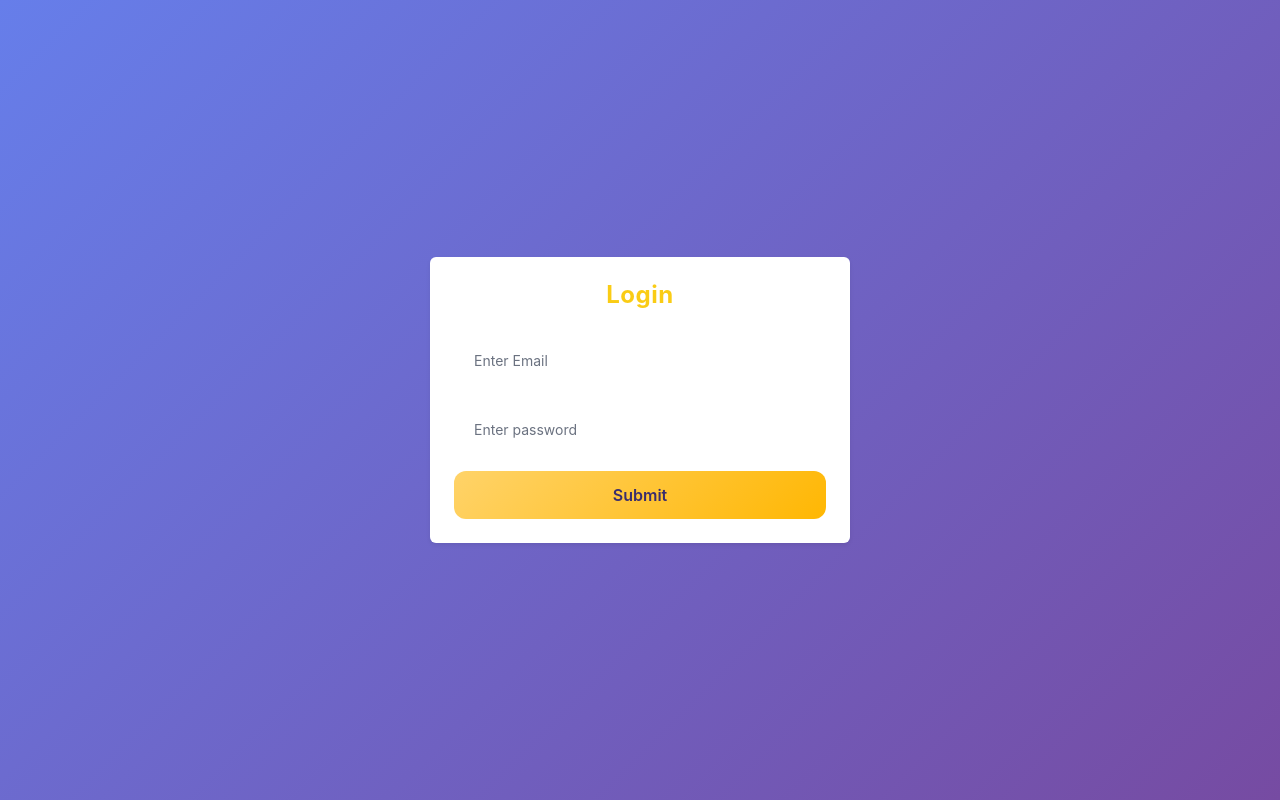
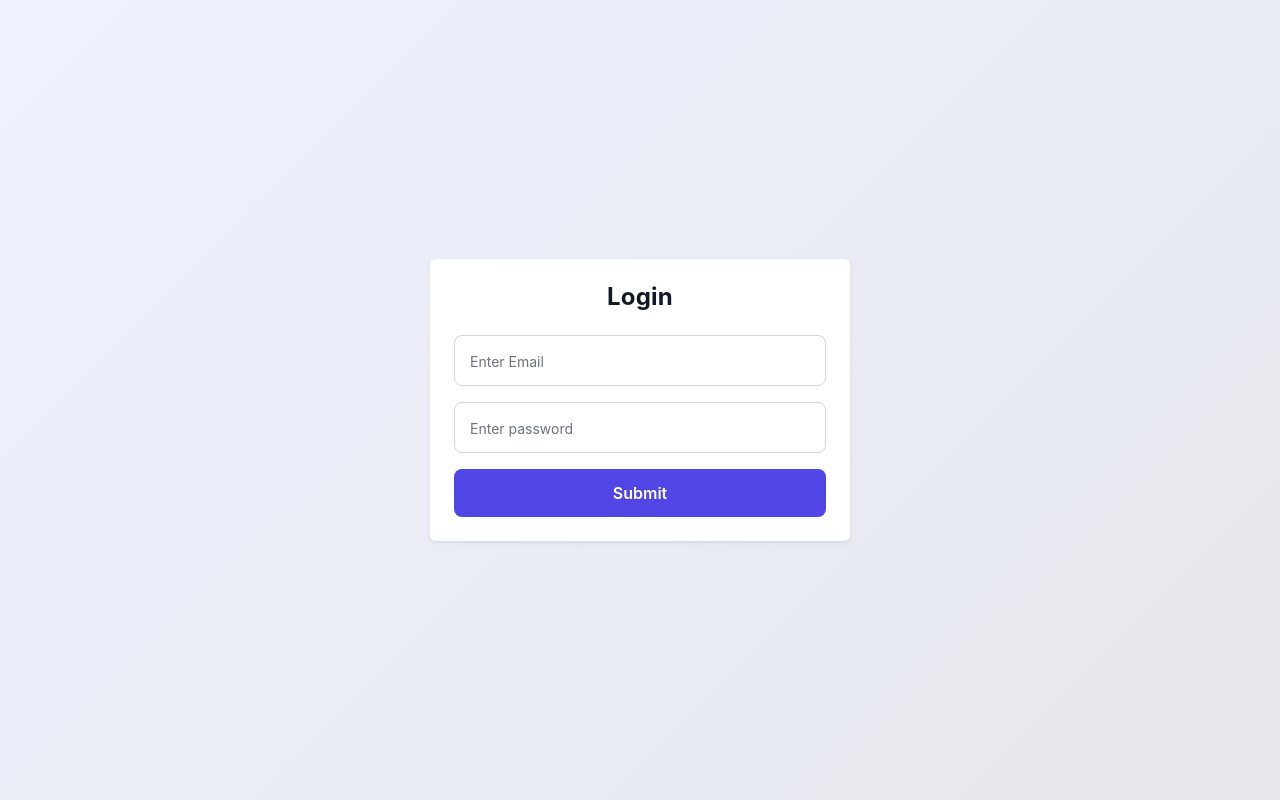
Before and after one commit to rohit-the-webdev/Internship_tasks, a React (Vite) app: page /login in a window 1280 px wide. Built offline with nearby package versions, Linux system fonts and the light colour scheme.

Commit message:
UI change to minimal design

```diff
--- a/src/components/style/registration.css
+++ b/src/components/style/registration.css
@@ -3,32 +3,35 @@
 ===================== */
 body {
   margin: 0;
-  font-family: "Inter", system-ui, sans-serif;
+  font-family: "Inter", system-ui, -apple-system, BlinkMacSystemFont,
+    "Segoe UI", Roboto, Oxygen, Ubuntu, Cantarell, "Open Sans",
+    "Helvetica Neue", sans-serif;
+  color: #1f2937;
 }
 
 /* =====================
    Page Background
 ===================== */
 .min-vh-100 {
-  background: linear-gradient(135deg, #667eea, #764ba2);
+  background: linear-gradient(135deg, #eef2ff, #e5e7eb);
 }
 
 /* =====================
-   Glass Form Card
+   Form Card (Professional Glass)
 ===================== */
 form {
   width: 420px;
-  background: rgba(255, 255, 255, 0.18) !important;
-  backdrop-filter: blur(12px);
-  border-radius: 18px;
-  box-shadow: 0 20px 40px rgba(0, 0, 0, 0.25);
-  padding: 24px;
+  background: rgba(255, 255, 255, 0.85);
+  border-radius: 14px;
+  box-shadow: 0 12px 28px rgba(0, 0, 0, 0.08);
+  padding: 28px;
 }
 
 /* Form Title */
 form h4 {
-  color: #facc15;
-  letter-spacing: 0.5px;
+  color: #111827;
+  font-weight: 600;
+  letter-spacing: 0.2px;
 }
 
 /* =====================
@@ -42,21 +45,20 @@ form h4 {
 .ipgroup input,
 .ipgroup textarea {
   width: 100%;
-  padding: 14px;
-  font-size: 15px;
-  border-radius: 10px;
-  border: 1px solid rgba(255, 255, 255, 0.35);
-  background: rgba(255, 255, 255, 0.95);
-  color: #1f2937; /* visible text */
+  padding: 14px 12px;
+  font-size: 14px;
+  border-radius: 8px;
+  border: 1px solid #d1d5db;
+  background: #ffffff;
+  color: #111827;
   outline: none;
-  transition: border-color 0.3s ease, box-shadow 0.3s ease;
+  transition: border-color 0.25s ease;
 }
 
 /* Focus State */
 .ipgroup input:focus,
 .ipgroup textarea:focus {
-  border-color: #ffd369;
-  box-shadow: 0 0 0 2px rgba(255, 211, 105, 0.35);
+  border-color: #4f46e5;
 }
 
 /* Textarea */
@@ -71,13 +73,14 @@ form h4 {
 .ipgroup label {
   position: absolute;
   top: 50%;
-  left: 14px;
+  left: 12px;
   transform: translateY(-50%);
   font-size: 14px;
-  color: #6b7280; /* visible gray */
+  color: #6b7280;
   pointer-events: none;
-  padding: 0 6px;
-  transition: all 0.45s ease; /* smooth */
+  background: #ffffff;
+  padding: 0 4px;
+  transition: all 0.3s ease;
 }
 
 /* Floating Effect */
@@ -85,37 +88,34 @@ form h4 {
 .ipgroup textarea:focus ~ label,
 .ipgroup input:valid ~ label,
 .ipgroup textarea:valid ~ label {
-  top: -2px;
+  top: -6px;
   font-size: 12px;
-  color: #facc15; /* YELLOW */
-  background: #ffffff; /* WHITE background */
-  border-radius: 6px;
+  color: #4f46e5;
 }
 
 /* =====================
    Submit Button
 ===================== */
 button.btn-primary {
-  background: linear-gradient(135deg, #ffd369, #ffb703);
+  background: #4f46e5;
   border: none;
-  color: #3a2d6d;
-  font-weight: 700;
-  border-radius: 12px;
+  color: #ffffff;
+  font-weight: 600;
+  border-radius: 8px;
   padding: 12px;
-  transition: transform 0.25s ease, box-shadow 0.25s ease;
+  transition: background 0.25s ease;
 }
 
 button.btn-primary:hover {
-  transform: translateY(-2px);
-  box-shadow: 0 10px 25px rgba(255, 211, 105, 0.45);
+  background: #4338ca;
 }
 
 /* =====================
-   Mobile Responsive
+   Mobile
 ===================== */
 @media (max-width: 480px) {
   form {
     width: 100%;
-    margin: 0 15px;
+    margin: 0 16px;
   }
 }
```
